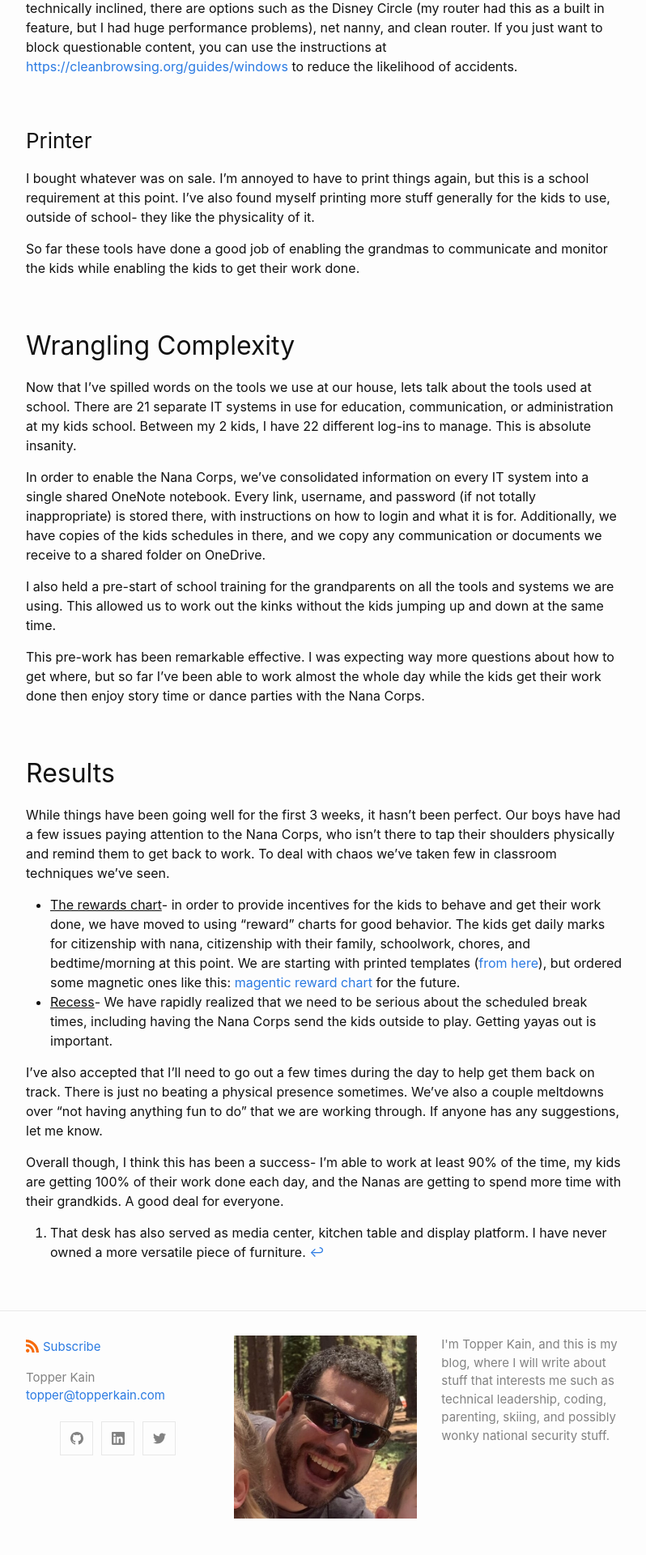
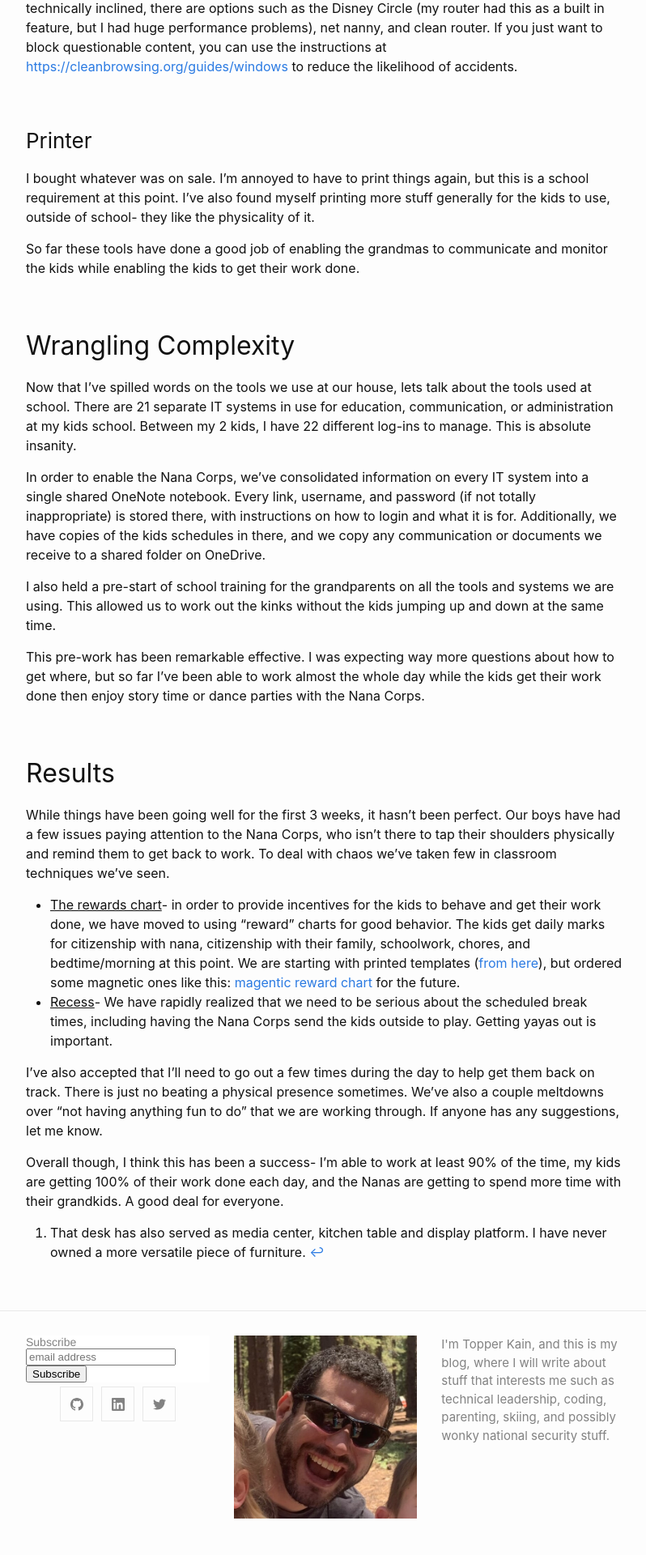
Before and after one commit to TopperKain/topperkain.github.io, a Jekyll site: the page built from _posts/2020-09-18-distance-learning-with-the-nanacorps.md, in a window 1280 px wide. Shown: the part 3960-5880 px from the top of the page at 81% size, without its empty margins (238-1036 px from the left). Built offline with Jekyll 4.4.1, drawn with Linux system fonts in a browser that asks for light colours; comment, search, counter and statistics services are not loaded.

Commit message:
Adds plugisn and fixes subscribe tag.

```diff
--- a/Gemfile
+++ b/Gemfile
@@ -18,6 +18,8 @@ group :jekyll_plugins do
  # gem "jekyll-feed", "~> 0.12"
   #gem "jekyll-seo-tag"
   gem "github-pages"
+  gem "jekyll-sitemap"
+  gem 'jekyll-seo-tag'
 end
 
 # Windows and JRuby does not include zoneinfo files, so bundle the tzinfo-data gem
--- a/_config.yml
+++ b/_config.yml
@@ -44,6 +44,8 @@ theme: minima
 remote-theme: ssokurenko/jekyll-lin-theme
 plugins:
   - jekyll-feed
+  - jekyll-sitemap
+  - jekyll-seo-tag
 
 prose:
   rooturl: '_posts'
--- a/_includes/footer.html
+++ b/_includes/footer.html
@@ -4,14 +4,27 @@
   <div class="wrapper">
     <div class="footer-col-wrapper">
       <div class="footer-col">
-        <p class="feed-subscribe">
-          <a href="{{ 'feed.xml' | relative_url }}">
+       <!--   <p class="feed-subscribe">
+        <a href="{{ 'feed.xml' | relative_url }}">
             <svg class="svg-icon orange">
               <use xlink:href="{{ 'assets/minima-social-icons.svg#rss' | relative_url }}"></use>
             </svg><span>Subscribe</span>
           </a>
-        </p>
-      {%- if site.author %}
+
+        </p>-->
+      {%- include subscribe-chimp.html -%}
+
+
+      <div class="social-links">
+        {%- include social.html -%}
+      </div>
+      </div>
+      <div class="footer-col">
+        <img src="/assets/imgs/topper-sq.jpg"/>
+      </div>
+      <div class="footer-col">
+        <p>{{ site.description | escape }}</p>
+    <!--    {%- if site.author %}
         <ul class="contact-list">
           {% if site.author.name -%}
             <li class="p-name">{{ site.author.name | escape }}</li>
@@ -21,15 +34,7 @@
           {%- endif %}
         </ul>
       {%- endif %}
-      <div class="social-links">
-        {%- include social.html -%}
-      </div>
-      </div>
-      <div class="footer-col">
-        <img src="/assets/imgs/topper-sq.jpg"/>
-      </div>
-      <div class="footer-col">
-        <p>{{ site.description | escape }}</p>
+      -->
       </div>
     </div>
 
--- a/_includes/header.html
+++ b/_includes/header.html
@@ -28,4 +28,5 @@
       </nav>
     {%- endif -%}
   </div>
+  {% seo %}
 </header>
--- /dev/null
+++ b/_includes/subscribe-chimp.html
@@ -0,0 +1,20 @@
+<!-- Begin Mailchimp Signup Form -->
+<link href="//cdn-images.mailchimp.com/embedcode/slim-10_7.css" rel="stylesheet" type="text/css">
+<style type="text/css">
+	#mc_embed_signup{background:#fff; clear:left; font:14px Helvetica,Arial,sans-serif; }
+	/* Add your own Mailchimp form style overrides in your site stylesheet or in this style block.
+	   We recommend moving this block and the preceding CSS link to the HEAD of your HTML file. */
+</style>
+<div id="mc_embed_signup">
+<form action="https://codes.us2.list-manage.com/subscribe/post?u=0d50cf36ba6f0a773816e4409&amp;id=413bf05f77" method="post" id="mc-embedded-subscribe-form" name="mc-embedded-subscribe-form" class="validate" target="_blank" novalidate>
+    <div id="mc_embed_signup_scroll">
+	<label for="mce-EMAIL">Subscribe</label>
+	<input type="email" value="" name="EMAIL" class="email" id="mce-EMAIL" placeholder="email address" required>
+    <!-- real people should not fill this in and expect good things - do not remove this or risk form bot signups-->
+    <div style="position: absolute; left: -5000px;" aria-hidden="true"><input type="text" name="b_0d50cf36ba6f0a773816e4409_413bf05f77" tabindex="-1" value=""></div>
+    <div class="clear"><input type="submit" value="Subscribe" name="subscribe" id="mc-embedded-subscribe" class="button"></div>
+    </div>
+</form>
+</div>
+
+<!--End mc_embed_signup-->
```
Also changed, not shown: Gemfile.lock, _drafts/2020-08-14-Sample-Prose-Post.md (line endings or trailing spaces), _posts/2020-09-18-distance-learning-with-the-nanacorps.md (line endings or trailing spaces).
